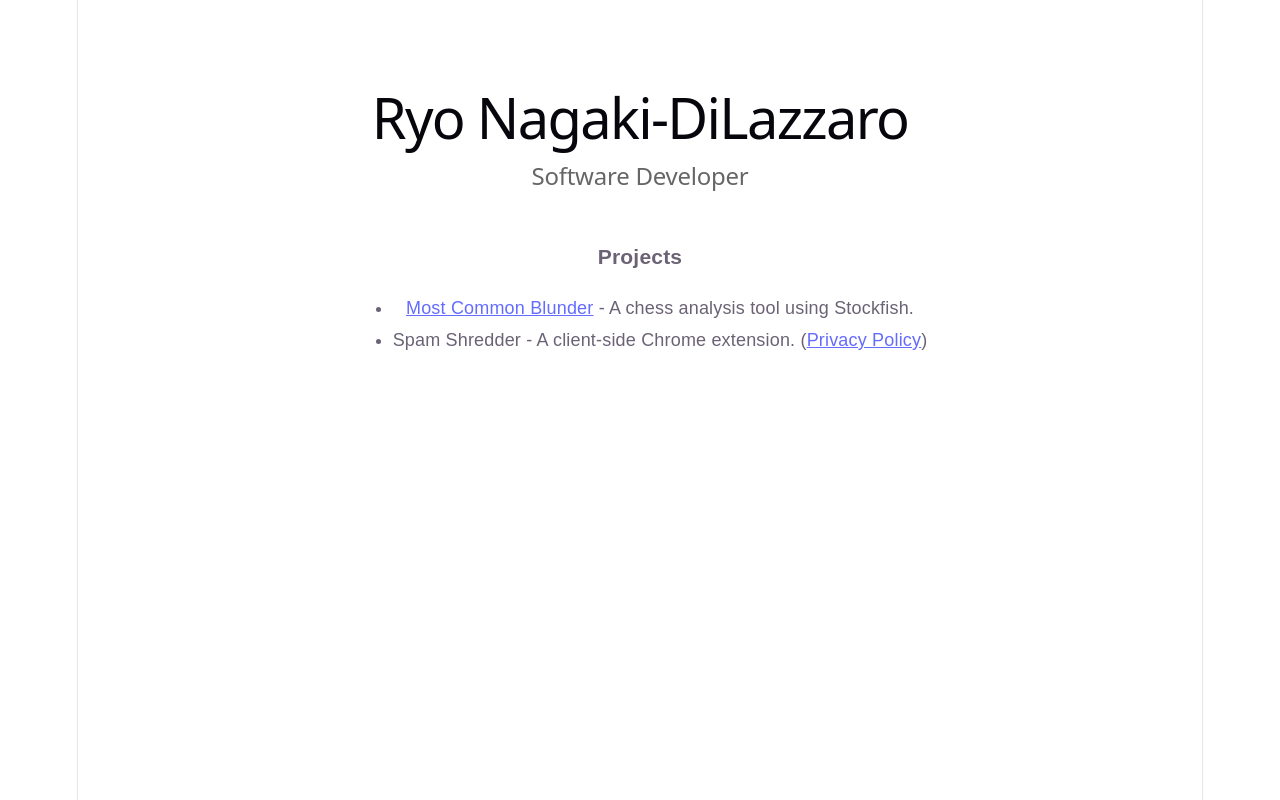
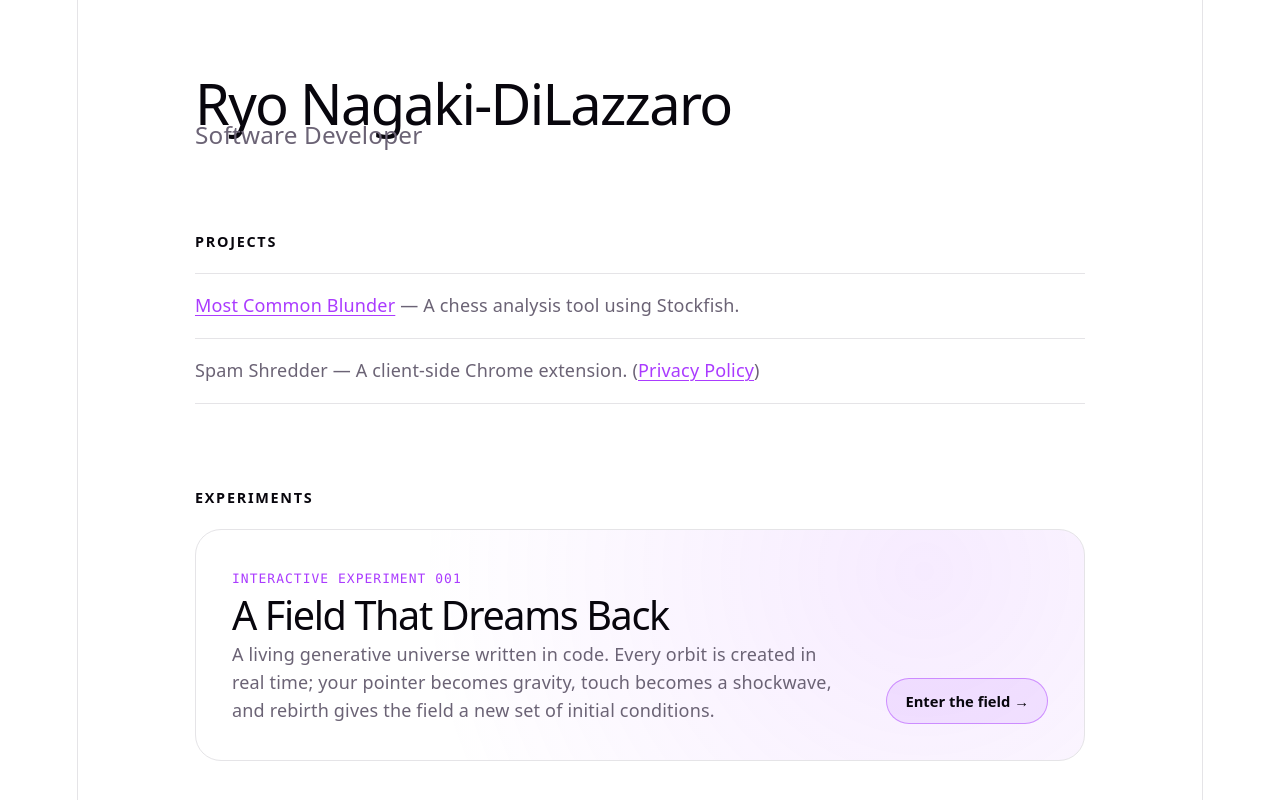
Before and after one commit to rdilaz/rdilaz.github.io, a React (Vite) app: page / in a window 1280 px wide. Shown: the top 800 px of the page. Built offline with nearby package versions, Linux system fonts and the light colour scheme.

Commit message:
Surface Dream Field on portfolio home

```diff
--- a/src/pages/Home.jsx
+++ b/src/pages/Home.jsx
@@ -1,26 +1,64 @@
-import { Link } from 'react-router-dom';
+import { useState } from 'react';
+import DreamField from '../components/DreamField';
+import './Home.css';
 
 export default function Home() {
+  const [fieldOpen, setFieldOpen] = useState(false);
+
   return (
-    <div style={{ padding: '4rem 2rem', maxWidth: '800px', margin: '0 auto', fontFamily: 'sans-serif' }}>
-      <h1>Ryo Nagaki-DiLazzaro</h1>
-      <h2 style={{ color: '#666', fontWeight: 'normal' }}>Software Developer</h2>
+    <main className="home-shell">
+      <header className="home-intro">
+        <h1>Ryo Nagaki-DiLazzaro</h1>
+        <p className="home-role">Software Developer</p>
+      </header>
 
-      <div style={{ marginTop: '3rem' }}>
-        <h3>Projects</h3>
-        <ul style={{ lineHeight: '1.8' }}>
+      <section className="home-section" aria-labelledby="projects-heading">
+        <h3 id="projects-heading">Projects</h3>
+        <ul className="projects-list">
           <li>
-            <a href="https://mcb.ryo-nd.com" target="_blank" rel="noopener noreferrer" style={{ color: '#646cff' }}>
+            <a href="https://mcb.ryo-nd.com" target="_blank" rel="noopener noreferrer">
               Most Common Blunder
             </a>
-            {' '} - A chess analysis tool using Stockfish.
+            {' '}— A chess analysis tool using Stockfish.
           </li>
           <li>
-            Spam Shredder - A client-side Chrome extension.
-            (<a href="/SpamShredder/privacy.html" style={{ color: '#646cff' }}>Privacy Policy</a>)
+            Spam Shredder — A client-side Chrome extension.{' '}
+            (<a href="/SpamShredder/privacy.html">Privacy Policy</a>)
           </li>
         </ul>
-      </div>
-    </div>
+      </section>
+
+      <section className="home-section" aria-labelledby="experiments-heading">
+        <h3 id="experiments-heading">Experiments</h3>
+        <div className="experiment-card">
+          <div className="experiment-card__intro">
+            <div>
+              <span className="experiment-kicker">Interactive experiment 001</span>
+              <h4>A Field That Dreams Back</h4>
+              <p className="experiment-description">
+                A living generative universe written in code. Every orbit is created in real time;
+                your pointer becomes gravity, touch becomes a shockwave, and rebirth gives the field
+                a new set of initial conditions.
+              </p>
+            </div>
+            <button
+              type="button"
+              className="experiment-toggle"
+              aria-expanded={fieldOpen}
+              aria-controls="dream-field-panel"
+              onClick={() => setFieldOpen((open) => !open)}
+            >
+              {fieldOpen ? 'Close the field' : 'Enter the field →'}
+            </button>
+          </div>
+
+          {fieldOpen && (
+            <div className="experiment-panel" id="dream-field-panel">
+              <DreamField />
+            </div>
+          )}
+        </div>
+      </section>
+    </main>
   );
 }
```
